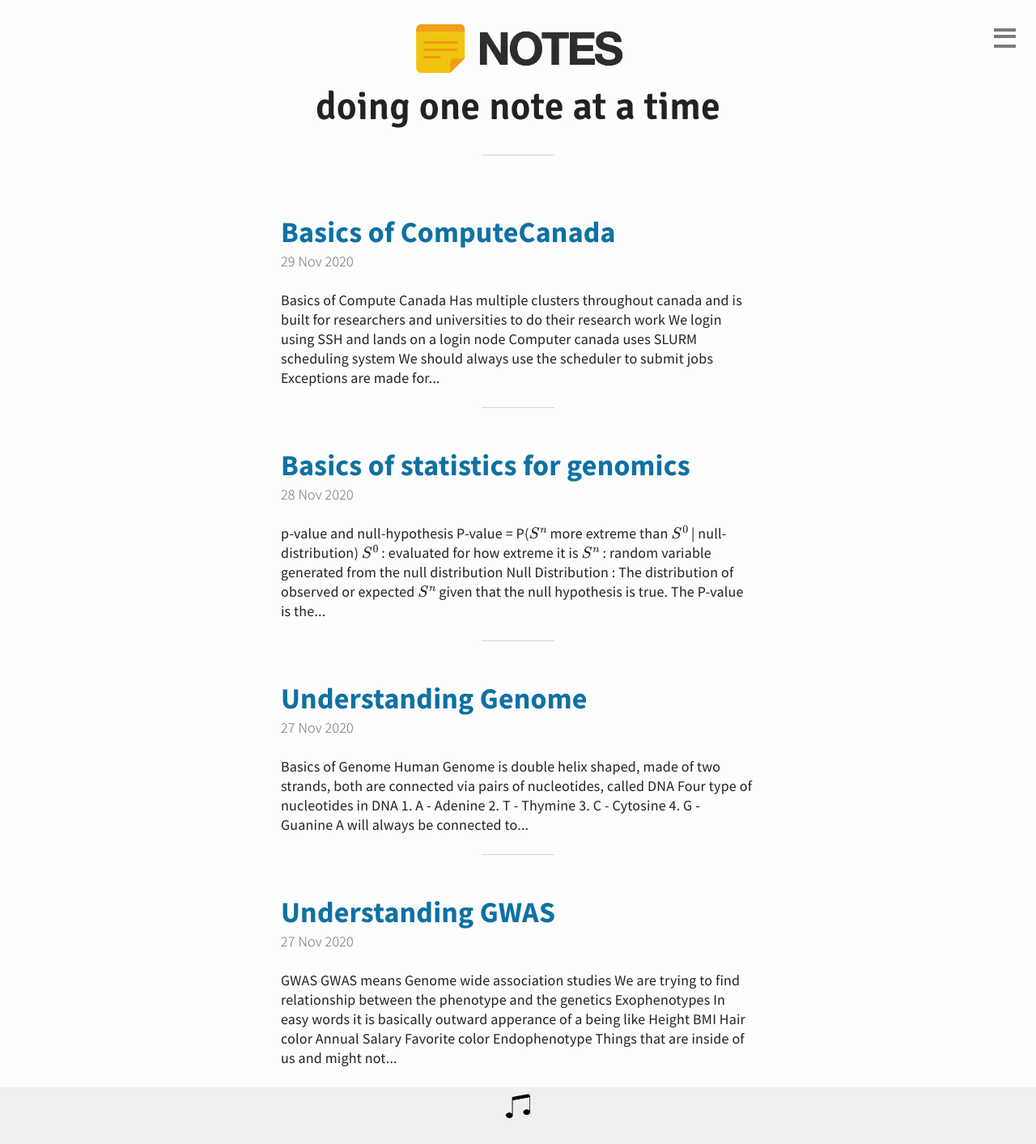
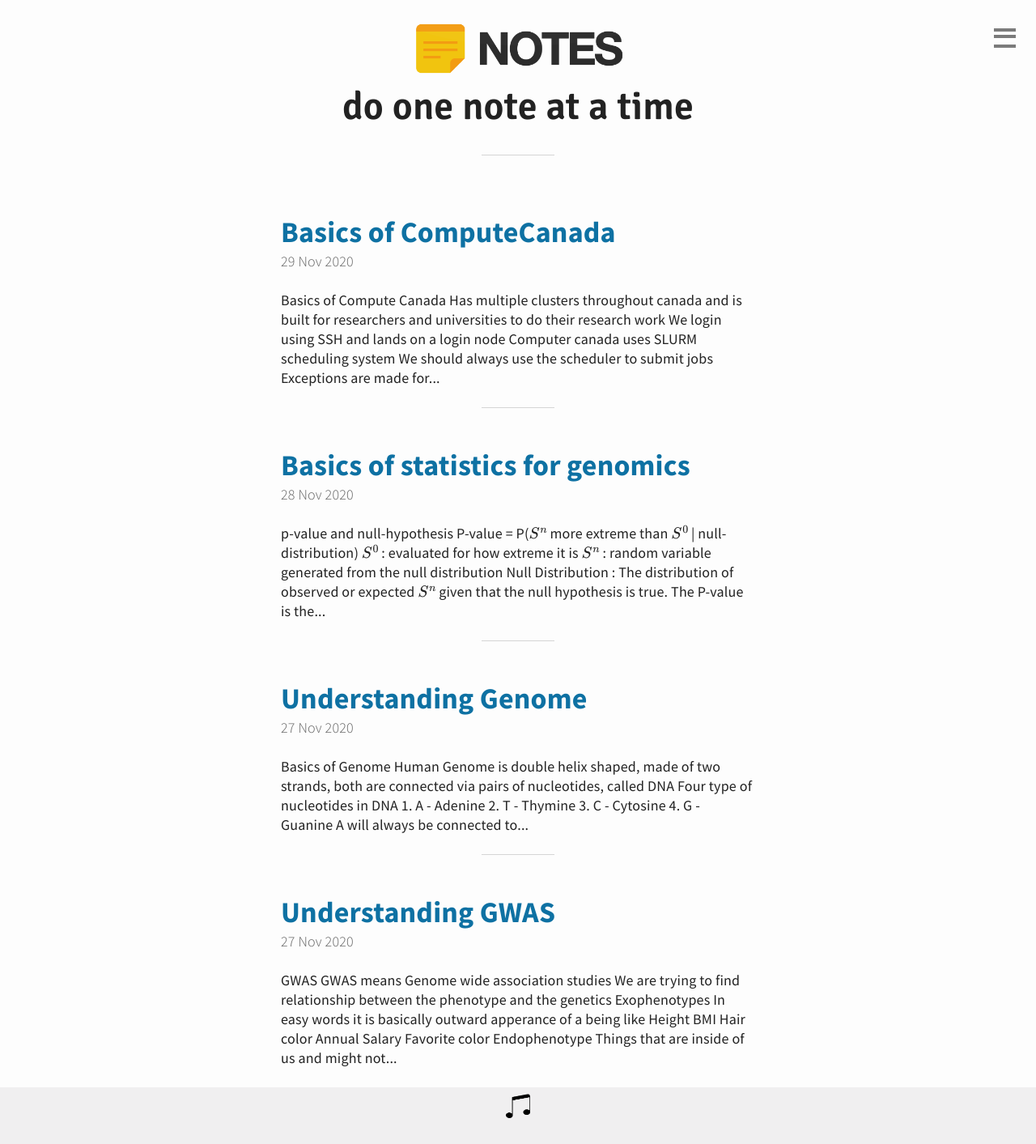
Before and after one commit to webhash/webhash.github.io, a Jekyll site: the page built from index.html, in a window 1280 px wide. Shown: the whole page at 81% size. Built offline with Jekyll 4.4.1, drawn with Linux system fonts in a browser that asks for light colours; formulas are drawn with MathJax 3; the list of posts is cut into pages by our own code.

Commit message:
Update _config.yml

```diff
--- a/_config.yml
+++ b/_config.yml
@@ -1,5 +1,5 @@
 # Site settings
-title: "doing one note at a time"
+title: "do one note at a time"
 description: "Blog site with support for Latex!!!"
 url: "https://webhash.github.io/"
 author:
@@ -10,7 +10,7 @@ author:
 baseurl: https://webhash.github.io/
 source: .
 destination: ./_site
-permalink: :title/
+permalink: /:title/
 paginate: 8
 paginate_path: /page:num/
 
```
